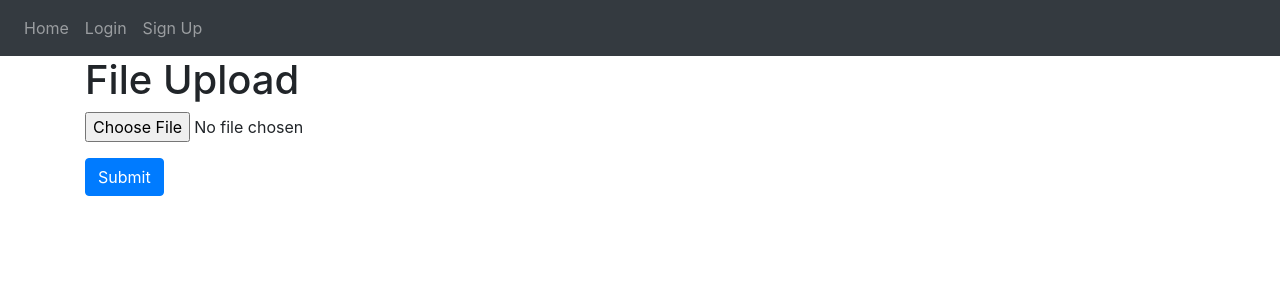
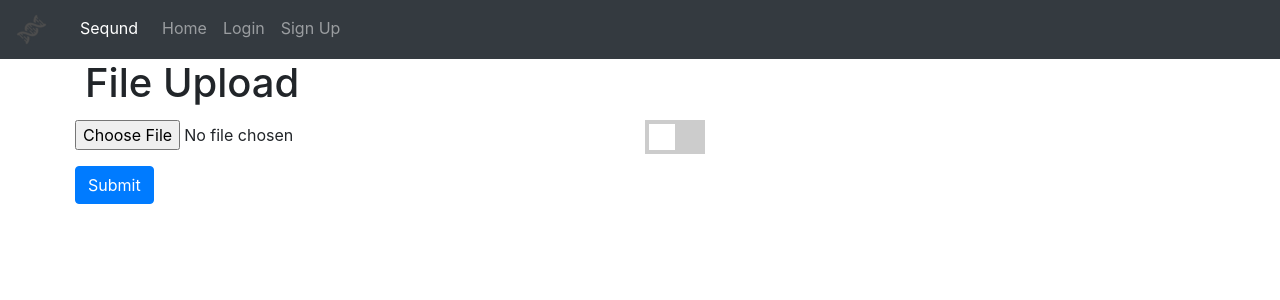
Before and after one commit to fa22ada1/Seqund, a Flask app: page /extract/ in a window 1280 px wide. Shown: the top 300 px of the page. Run offline with Flask 2, Linux system fonts and the light colour scheme; some libraries are stand-ins or nearby versions.

Commit message:
fastq extraction is functional

```diff
--- a/website/templates/base.html
+++ b/website/templates/base.html
@@ -29,6 +29,8 @@
       </button>
       <div class="collapse navbar-collapse" id="navbar">
         <div class="navbar-nav">
+          <a class = "navbar-brand" href='#'><img src="../static/media/logo.ico" classe ="img-responsive"></a>
+          <a class="navbar-text text px-3" style="color: #fff;">Seqund</a>
           <a class="nav-item nav-link" id="home" href="/">Home</a>
           {% if user.is_authenticated %}
           <a class="nav-item nav-link" id="extract" href="/extract">extract</a>
--- a/website/templates/extract.html
+++ b/website/templates/extract.html
@@ -1,10 +1,92 @@
 {% extends "base.html" %} {% block title %}Home{% endblock %} {% block content
 %}
+<head>
+  <style>
+      * {
+        box-sizing: border-box;
+      }
+      .column {
+        float: left;
+        width: 50%;
+        padding: 5px;
+      }
+      .row::after {
+        content: "";
+        clear: both;
+        display: table;
+      }
+      .switch {
+  position: relative;
+  display: inline-block;
+  width: 60px;
+  height: 34px;
+}
+
+.switch input {
+  opacity: 0;
+  width: 0;
+  height: 0;
+}
+
+.slider {
+  position: absolute;
+  cursor: pointer;
+  top: 0;
+  left: 0;
+  right: 0;
+  bottom: 0;
+  background-color: #ccc;
+  -webkit-transition: .4s;
+  transition: .4s;
+}
+
+.slider:before {
+  position: absolute;
+  content: "";
+  height: 26px;
+  width: 26px;
+  left: 4px;
+  bottom: 4px;
+  background-color: white;
+  -webkit-transition: .4s;
+  transition: .4s;
+}
+
+input:checked + .slider {
+  background-color: #2196F3;
+}
+
+input:focus + .slider {
+  box-shadow: 0 0 1px #2196F3;
+}
+
+input:checked + .slider:before {
+  -webkit-transform: translateX(26px);
+  -ms-transform: translateX(26px);
+  transform: translateX(26px);
+}
+    </style>
+</head>
 <body>
   <h1>File Upload</h1>
+
   <form method="POST" action="" enctype="multipart/form-data">
-    <p><input type="file" name="file" class="custom-file-upload" accept=".sff"></p>
-    <p><input type="submit" value="Submit" class="btn btn-primary"></p>
+    <div class="row">
+      <div class="column">
+        <p><input type="file" name="file" class="custom-file-upload"
+            accept=".sff"></p>
+        <p><input type="submit" value="Submit" class="btn btn-primary"></p>
+      </div>
+      <div class="column">
+        <label class="switch">
+          <input type="checkbox" name= 'match' value='fastq'>
+          <span class="slider"></span>
+        </label>
+      </div>
+    </div>
+
   </form>
+
 </body>
+
 {% endblock %}
--- a/website/views.py
+++ b/website/views.py
@@ -1,12 +1,17 @@
-from typing import KeysView
-from flask import Blueprint, render_template, request, redirect, url_for, flash, jsonify, send_file
-from flask_login import login_required, current_user
-from . import db
-import os, subprocess,json
-
-from .sffextract import sfftofasta
+from flask import Blueprint, render_template, request, redirect, url_for, send_file
+from flask_login import current_user
+from .sffextract import sfftofasta, sfftofastq
+from wtforms import validators, RadioField
+from flask_wtf import Form
 
 views = Blueprint('views', __name__)
+
+class TestForm(Form):
+    choice_switcher = RadioField(
+        'Choice?',
+        [validators.Required()],
+        choices=[('choice1', 'Choice One'), ('choice2', 'Choice Two')], default='choice1'
+    )
 
 @views.route('/')
 def home():
@@ -18,17 +23,28 @@ def extract():
 
 @views.route('/extract/', methods=['POST'])
 def upload_file():
+    option = request.form.get('match')
+
+    print(option)
     uploaded_file = request.files['file']
     if uploaded_file.filename != '':
         ID = str(current_user.get_id())
         inputfl = "website/files/uploads/upload" + ID + ".sff"
-        outputfl = "website/files/outputs/output" + ID + ".fasta"
+        outputfl = "website/files/outputs/output" + ID
         uploaded_file.save(inputfl)
-        sfftofasta(inputfl,outputfl)
-    return redirect(url_for('views.downloadFile'))
+        if option:
+            outputfl = outputfl + '.fastq'
+            sfftofastq(inputfl,outputfl)
+            suf = 'fastq'
+        else :
+            outputfl = outputfl + '.fasta'
+            sfftofasta(inputfl,outputfl)
+            suf = 'fasta'
+        return redirect(url_for('views.downloadFile', flsuf = suf))
+    return render_template('extract.html', user=current_user)
 
-@views.route('download')
-def downloadFile():
+@views.route('download/<flsuf>')
+def downloadFile(flsuf):
     ID = str(current_user.get_id())
-    path = "files/outputs/output" + ID + ".fasta"
-    return send_file(path, as_attachment=True)
+    file = "files/outputs/output" + ID + '.' + flsuf
+    return send_file(file, as_attachment=True)
```
Also changed, not shown: website/static/css/brandstyle.css (added, +10 -0 lines), website/static/media/logo.ico (added), website/static/media/logo.jpg (added), 1 other file.
